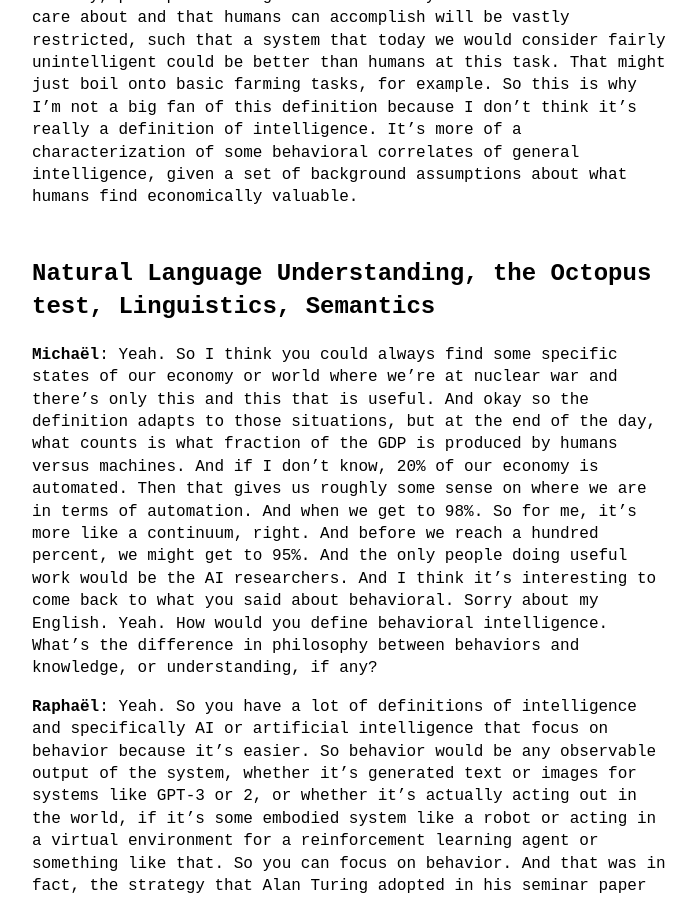
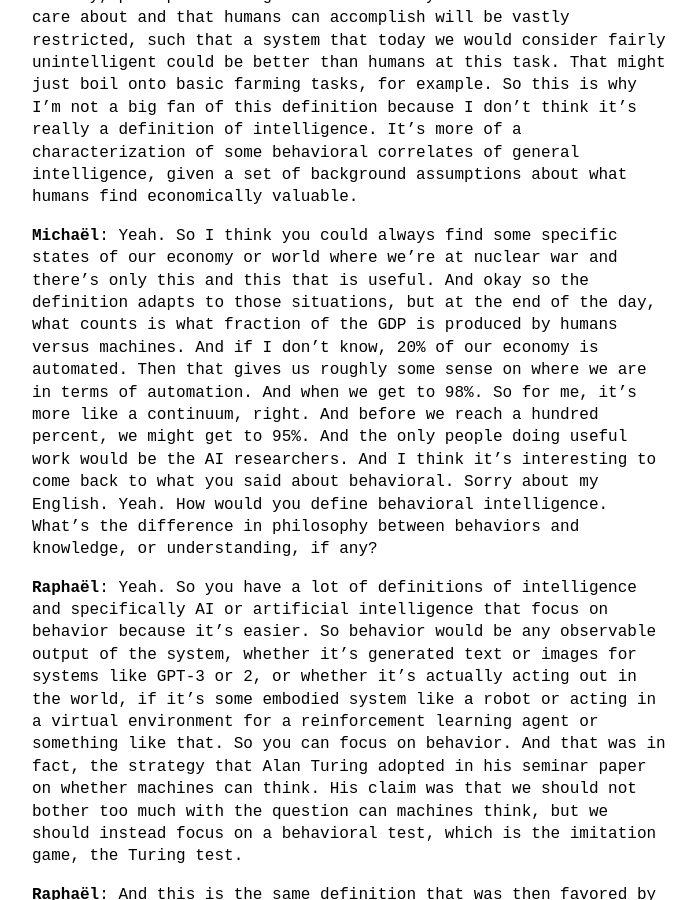
Before and after one commit to theinsideview/theinsideview.github.io, a Jekyll site: the page built from _posts/2022-06-24-raphael.md, in a window 1280 px wide and 900 px high, scrolled down 4635 px. Shown: the whole window, without its empty margins (288-984 px from the left). Built offline with Jekyll 4.4.1, drawn with Linux system fonts in a browser that asks for light colours; some of the changed text lies outside the part shown.

Commit message:
Update 2022-06-24-raphael.md

```diff
--- a/_posts/2022-06-24-raphael.md
+++ b/_posts/2022-06-24-raphael.md
@@ -59,8 +59,6 @@ Raphaël : https://twitter.com/raphaelmilliere
 
 **Raphaël**: So I'm not a huge fan of this characterization of general artificial intelligence or artificial general intelligence as a characterization of intelligence, because I think it's not really a definition of intelligence. It's more about behavioral correlates of intelligence, given a specific set of background assumptions. So the range of tasks that are economically valuable in a given society or world or universe is very context relative. So if you think that there is nuclear war and global collapse of society, perhaps the range of economically valuable tasks that we care about and that humans can accomplish will be vastly restricted, such that a system that today we would consider fairly unintelligent could be better than humans at this task. That might just boil onto basic farming tasks, for example. So this is why I'm not a big fan of this definition because I don't think it's really a definition of intelligence. It's more of a characterization of some behavioral correlates of general intelligence, given a set of background assumptions about what humans find economically valuable.
 
-## Natural Language Understanding, the Octopus test, Linguistics, Semantics
-
 **Michaël**: Yeah. So I think you could always find some specific states of our economy or world where we're at nuclear war and there's only this and this that is useful. And okay so the definition adapts to those situations, but at the end of the day, what counts is what fraction of the GDP is produced by humans versus machines. And if I don't know, 20% of our economy is automated. Then that gives us roughly some sense on where we are in terms of automation. And when we get to 98%. So for me, it's more like a continuum, right. And before we reach a hundred percent, we might get to 95%. And the only people doing useful work would be the AI researchers. And I think it's interesting to come back to what you said about behavioral. Sorry about my English. Yeah. How would you define behavioral intelligence. What's the difference in philosophy between behaviors and knowledge, or understanding, if any?
 
 **Raphaël**: Yeah. So you have a lot of definitions of intelligence and specifically AI or artificial intelligence that focus on behavior because it's easier. So behavior would be any observable output of the system, whether it's generated text or images for systems like GPT-3 or 2, or whether it's actually acting out in the world, if it's some embodied system like a robot or acting in a virtual environment for a reinforcement learning agent or something like that. So you can focus on behavior. And that was in fact, the strategy that Alan Turing adopted in his seminar paper on whether machines can think. His claim was that we should not bother too much with the question can machines think, but we should instead focus on a behavioral test, which is the imitation game, the Turing test.
```
Also changed, not shown: other parts of _posts/2022-06-24-raphael.md (+2 -0 lines).
